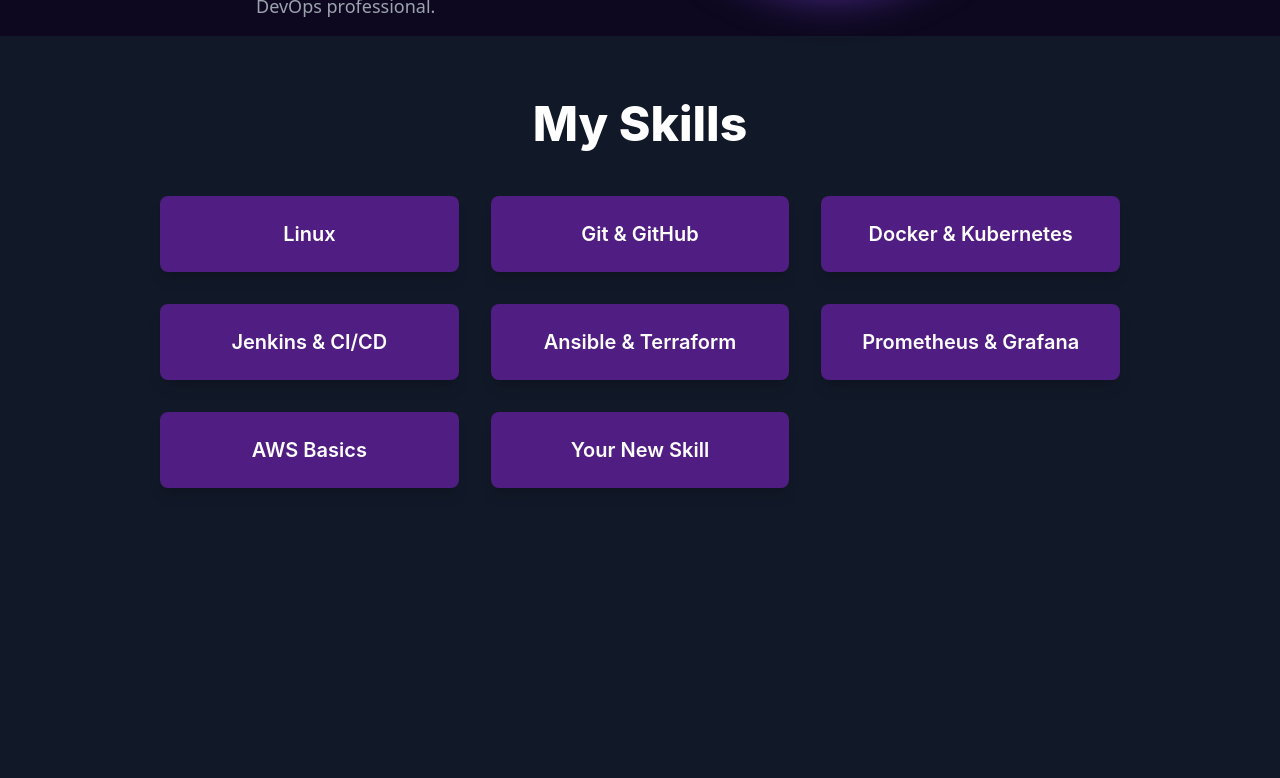
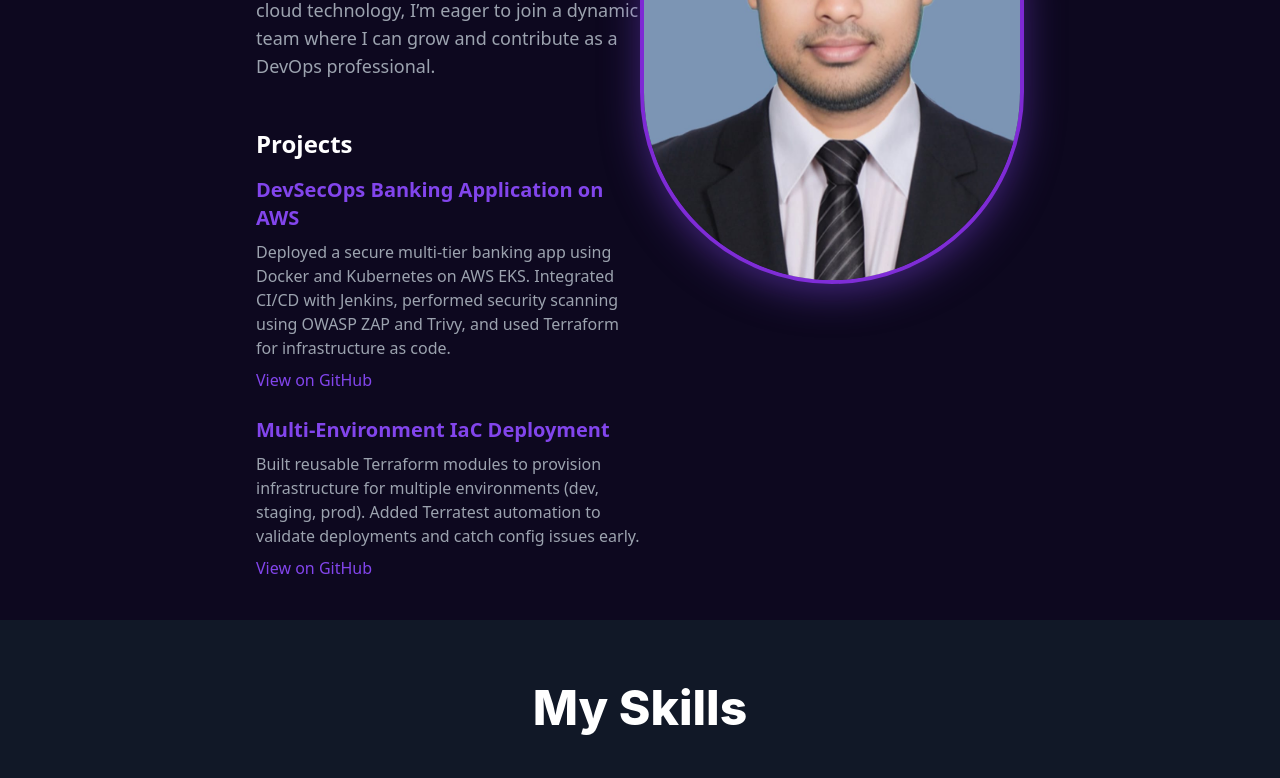
Before and after one commit to anilsahu350/my-portfolio, a React (Create React App) app: page / in a window 1280 px wide. Shown: the part 740-1518 px from the top of the page. Built offline with nearby package versions, Linux system fonts and the light colour scheme.

Commit message:
Updated About section with project info and GitHub links

```diff
--- a/src/components/About.js
+++ b/src/components/About.js
@@ -6,7 +6,7 @@
 const About = () => {
   const [text] = useTypewriter({
     words: ['DevOps Enthusiast', 'Cloud Learner'],
-    loop: 0, // Infinite loop
+    loop: 0,
     delaySpeed: 2000,
   });
 
@@ -24,7 +24,7 @@
           </h1>
           {/* Name */}
           <h2 className="text-4xl sm:text-5xl md:text-6xl font-bold text-white mb-4 leading-tight">
-            Anil Sahu
+            Anil Kumar Sahu
           </h2>
           {/* Typing Effect */}
           <h3 className="text-xl sm:text-2xl md:text-3xl font-semibold mb-4 text-[#8245ec] leading-tight">
@@ -39,6 +39,50 @@
             Passionate about automation and cloud technology, I’m eager to join a dynamic team where I can grow and
             contribute as a DevOps professional.
           </p>
+
+          {/* Projects Section */}
+          <div className="mt-12">
+            <h3 className="text-2xl font-bold text-white mb-4">Projects</h3>
+
+            {/* Project 1 */}
+            <div className="mb-6">
+              <h4 className="text-xl font-semibold text-[#8245ec]">
+                DevSecOps Banking Application on AWS
+              </h4>
+              <p className="text-gray-400 mt-2">
+                Deployed a secure multi-tier banking app using Docker and Kubernetes on AWS EKS.
+                Integrated CI/CD with Jenkins, performed security scanning using OWASP ZAP and Trivy,
+                and used Terraform for infrastructure as code.
+              </p>
+              <a
+                href="https://github.com/anilsahu/devsecops-banking-app"
+                target="_blank"
+                rel="noopener noreferrer"
+                className="text-[#8245ec] font-medium mt-2 inline-block hover:underline"
+              >
+                View on GitHub
+              </a>
+            </div>
+
+            {/* Project 2 */}
+            <div className="mb-6">
+              <h4 className="text-xl font-semibold text-[#8245ec]">
+                Multi-Environment IaC Deployment
+              </h4>
+              <p className="text-gray-400 mt-2">
+                Built reusable Terraform modules to provision infrastructure for multiple environments
+                (dev, staging, prod). Added Terratest automation to validate deployments and catch config issues early.
+              </p>
+              <a
+                href="https://github.com/anilsahu/iac-multi-env"
+                target="_blank"
+                rel="noopener noreferrer"
+                className="text-[#8245ec] font-medium mt-2 inline-block hover:underline"
+              >
+                View on GitHub
+              </a>
+            </div>
+          </div>
         </div>
 
         {/* Right Side - Profile Image */}
```
